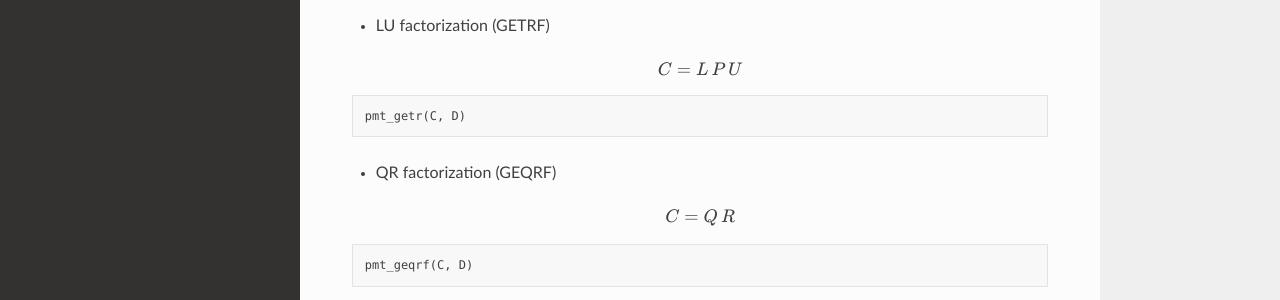
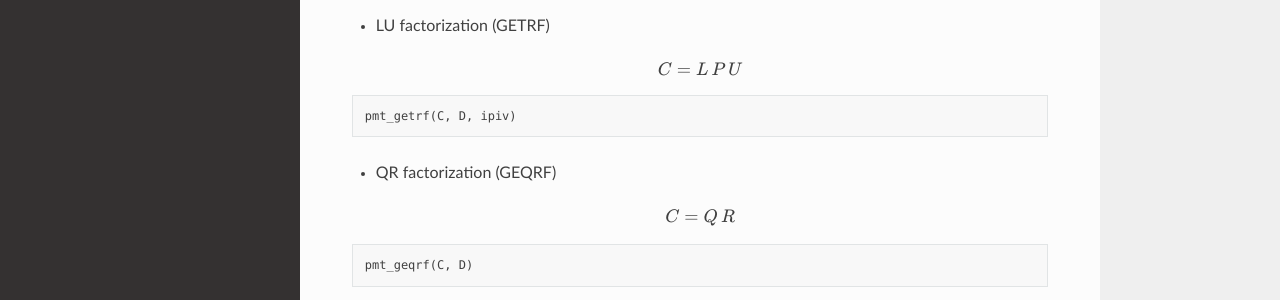
Before and after one commit to zanellia/prometeo, a Sphinx documentation site: the page built from docs/source/blas_api/blas_api.rst, in a window 1280 px wide and 900 px high, scrolled down 1275 px. Shown: the part 424-724 px from the top of the window. Built offline with Sphinx 7.4.7 and the Read the Docs theme 2.0.0, drawn with Linux system fonts in a browser that asks for light colours.

Commit message:
update getrf docs

```diff
--- a/docs/source/blas_api/blas_api.rst
+++ b/docs/source/blas_api/blas_api.rst
@@ -112,7 +112,7 @@ with :math:`D` lower triangular and :math:`C` symmetric and positive definite
 
 .. code-block:: python
 
-    pmt_getr(C, D)
+    pmt_getrf(C, D, ipiv)
 
 * QR factorization (GEQRF)
 
```
